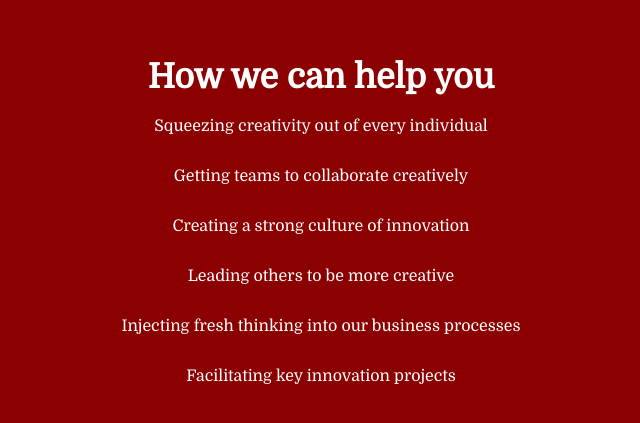
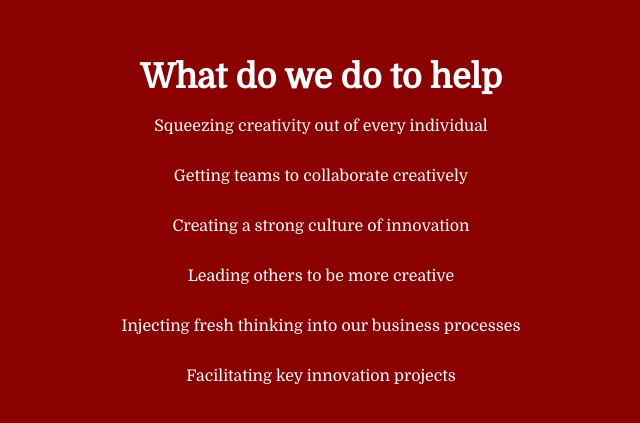
Before and after one commit to suxxus/compass, a website with bundled scripts: page src/index.html in a window 1280 px wide. Shown: the part 167-590 px from the top of the page, without its empty margins (319-959 px from the left). Built offline with nearby package versions, Linux system fonts and the light colour scheme.

Commit message:
updated compass title

```diff
--- a/src/index.html
+++ b/src/index.html
@@ -16,7 +16,7 @@
     <section class="vertical-center section terra-bkg">
         <div id="compass-container" class="mod-compass-container mod-compass-small-landscape mod-compass-medium">
             <div class="mod-compass mod-compass-tablet">
-                <h2>How we can help you</h2>
+                <h2>What do we do to help</h2>
                 <div>
                     <a href="#">Squeezing creativity out of every individual</a>
                     <a href="#">Getting teams to collaborate creatively</a>
```
